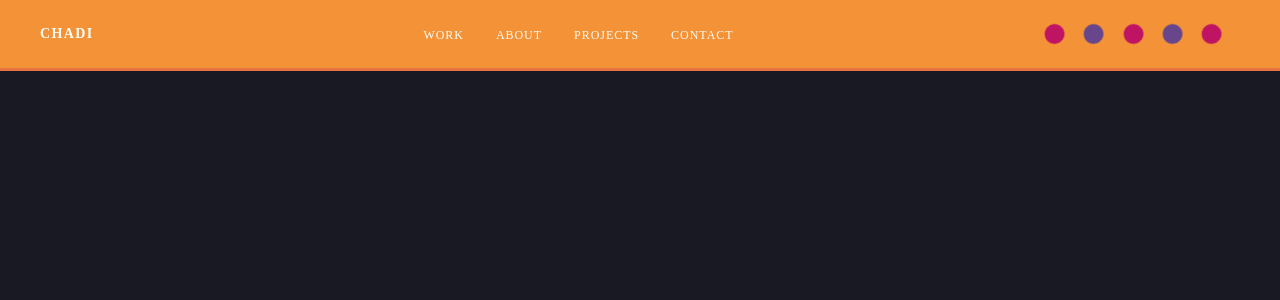
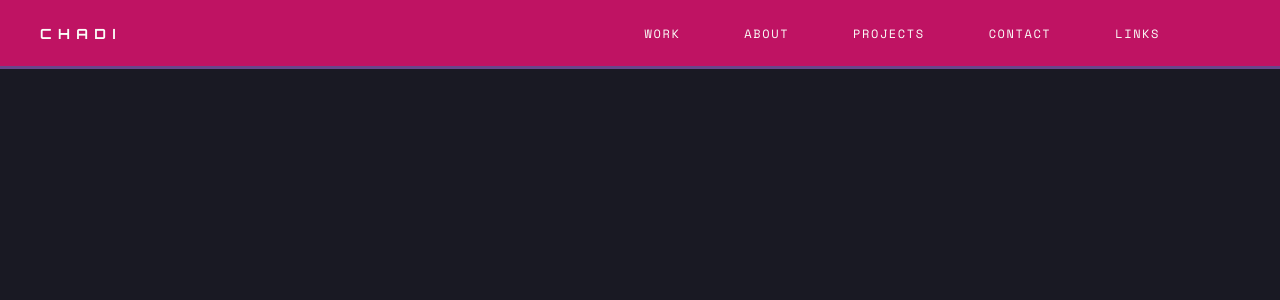
Before and after one commit to chadiboudaher/react, a React (Vite) app: page / in a window 1280 px wide. Shown: the top 300 px of the page. Built offline with nearby package versions, Linux system fonts and the light colour scheme.

Commit message:
first project: fixing the header design

```diff
--- a/src/projects/landing-page/index.jsx
+++ b/src/projects/landing-page/index.jsx
@@ -105,16 +105,11 @@ export default function LandingPage() {
           <li className="nav-item">
             <a href="#">Contact</a>
           </li>
+          <li className="nav-item">
+            <a href="#">Links</a>
+          </li>
         </ul>
       </nav>
-
-      <div className="gsap-header">
-        <div className="box-1"></div>
-        <div className="box-2"></div>
-        <div className="box-3"></div>
-        <div className="box-4"></div>
-        <div className="box-5"></div>
-      </div>
     </header>
   );
 }
--- a/src/projects/landing-page/style.css
+++ b/src/projects/landing-page/style.css
@@ -1,3 +1,4 @@
+@import url("https://fonts.googleapis.com/css2?family=Orbitron:wght@400;700;900&family=Space+Mono:wght@400;700&display=swap");
 :root {
   --porcelain: #fbfef9ff;
   --shadow-grey: #191923ff;
@@ -6,6 +7,12 @@
   --rosewood: #bf1363ff;
   --burnt-peach: #e67342ff;
   --carrot-orange: #f39237ff;
+}
+
+:root {
+  --display: "Orbitron", sans-serif;
+  --mono: "Space Mono", monospace;
+  --sans: "Inter", sans-serif;
 }
 
 *,
@@ -30,29 +37,32 @@ body {
   align-items: center;
   justify-content: space-between;
   padding: 24px 40px;
-  border-bottom: 3px solid var(--burnt-peach);
+  border-bottom: 3px solid var(--dusty-grape);
   z-index: 100;
-  background-color: var(--carrot-orange);
+  background-color: var(--rosewood);
 }
 
 .brand-name {
+  font-family: "Orbitron";
   font-size: 14px;
   font-weight: 700;
-  letter-spacing: 0.1em;
+  letter-spacing: 0.4rem;
   text-transform: uppercase;
   color: var(--porcelain);
 }
 
 .nav-links ul {
+  margin-right: 5rem;
   display: flex;
-  gap: 32px;
+  gap: 4rem;
   list-style: none;
 }
 
 .nav-item a {
+  font-family: var(--mono);
   font-size: 12px;
   text-transform: uppercase;
-  letter-spacing: 0.08em;
+  letter-spacing: 0.1rem;
   color: var(--porcelain);
   text-decoration: none;
   transition: color 0.3s ease-in;
@@ -66,18 +76,3 @@ body {
   display: flex;
   gap: 1.2rem;
 }
-
-.box-1,
-.box-3,
-.box-5 {
-  width: 20px;
-  height: 20px;
-  background: var(--rosewood);
-}
-
-.box-2,
-.box-4 {
-  width: 20px;
-  height: 20px;
-  background: var(--dusty-grape);
-}
```
